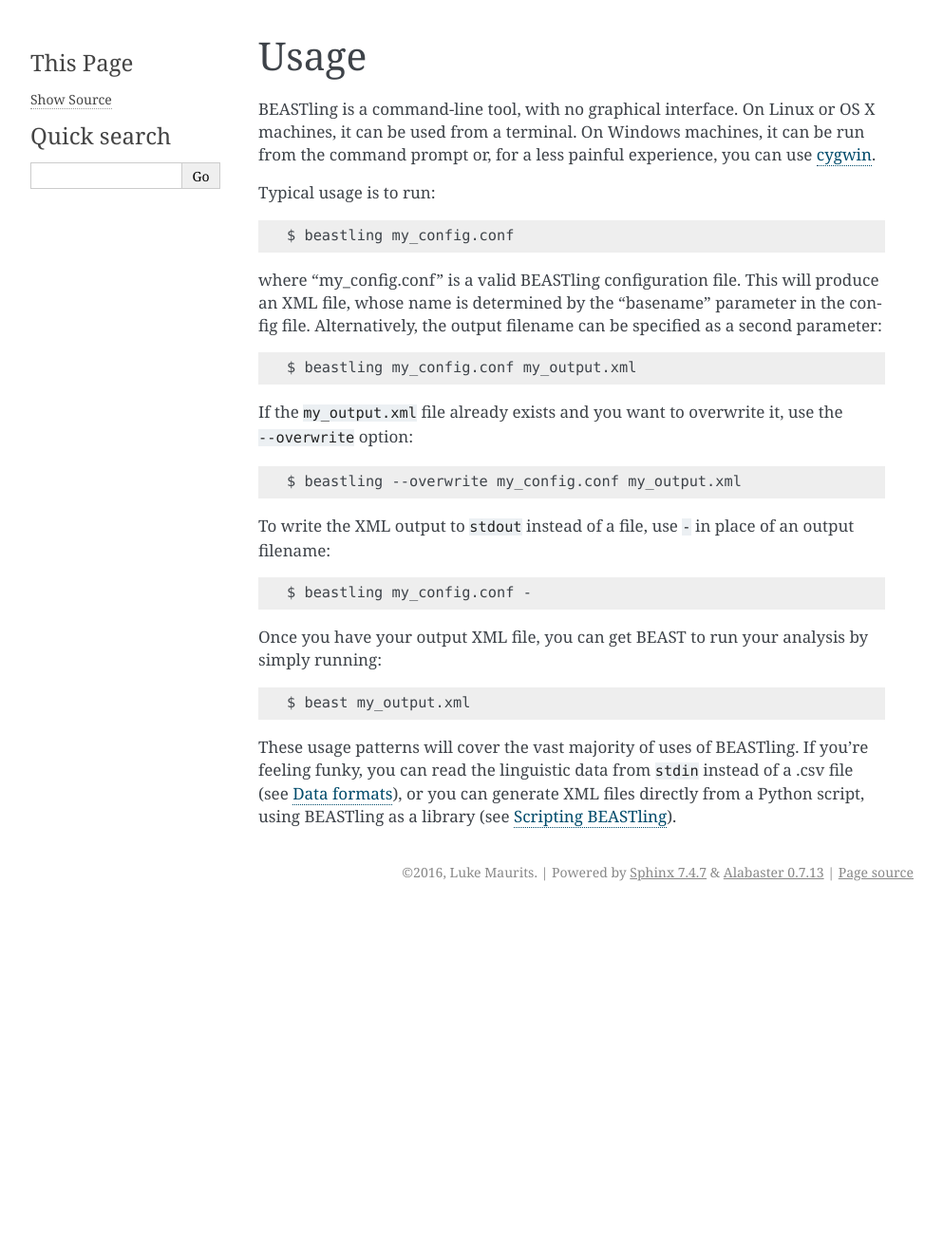
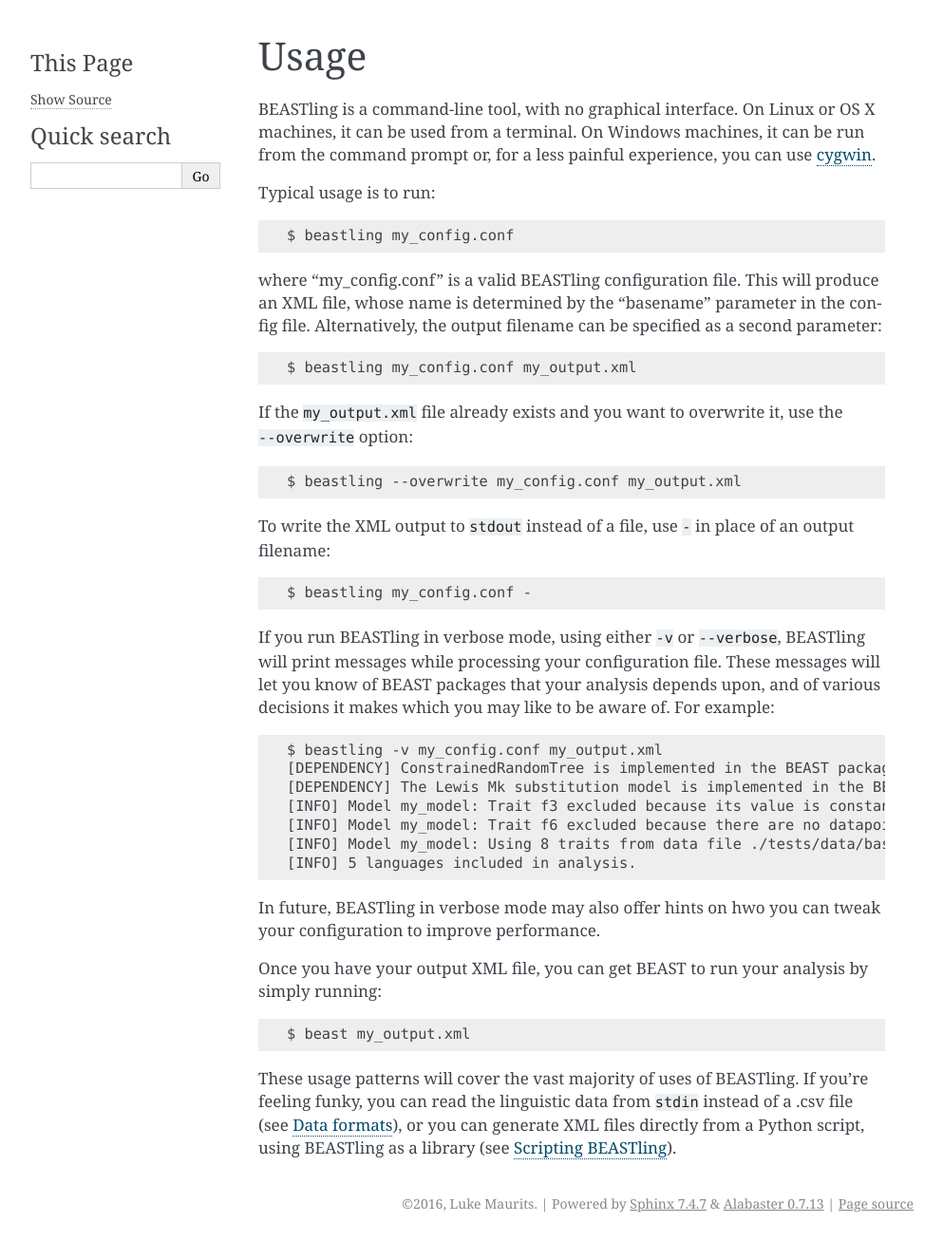
Before and after one commit to lmaurits/BEASTling, a Sphinx documentation site: the page built from docs/usage.rst, in a window 1280 px wide. Shown: the whole page at 95% size, without its empty margins (148-1141 px from the left). Built offline with Sphinx 7.4.7, drawn with Linux system fonts in a browser that asks for light colours; before the commit the page ends 958 px from its top, so only the background shows below that.

Commit message:
Document the --verbose option.

```diff
--- a/docs/usage.rst
+++ b/docs/usage.rst
@@ -28,6 +28,20 @@
 
         $ beastling my_config.conf -
 
+If you run BEASTling in verbose mode, using either ``-v`` or ``--verbose``, BEASTling will print messages while processing your configuration file.  These messages will let you know of BEAST packages that your analysis depends upon, and of various decisions it makes which you may like to be aware of.  For example:
+
+::
+
+        $ beastling -v my_config.conf my_output.xml
+        [DEPENDENCY] ConstrainedRandomTree is implemented in the BEAST package BEASTLabs.
+        [DEPENDENCY] The Lewis Mk substitution model is implemented in the BEAST package "morph-models".
+        [INFO] Model my_model: Trait f3 excluded because its value is constant across selected languages.  Set "remove_constant_traits=False" to stop this.
+        [INFO] Model my_model: Trait f6 excluded because there are no datapoints for selected languages.
+        [INFO] Model my_model: Using 8 traits from data file ./tests/data/basic.csv
+        [INFO] 5 languages included in analysis.
+
+In future, BEASTling in verbose mode may also offer hints on hwo you can tweak your configuration to improve performance.
+
 Once you have your output XML file, you can get BEAST to run your analysis by simply running:
 
 ::
```
